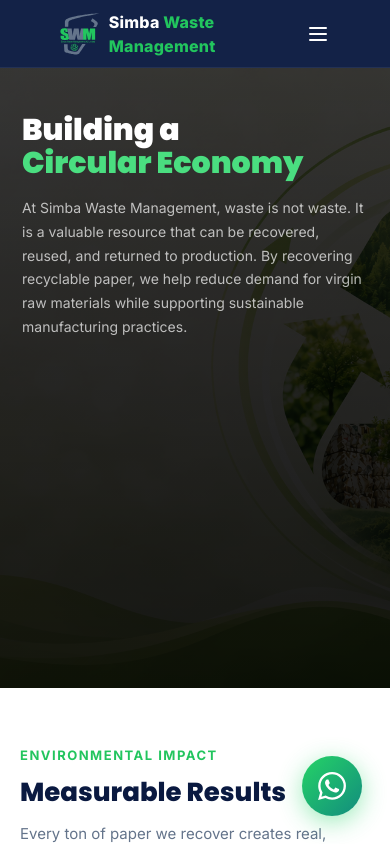
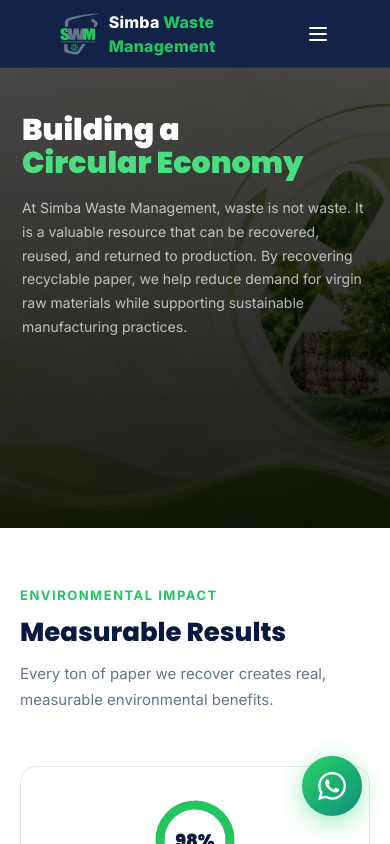
Before and after one commit to Lynn-Wanjiru/Simba-SWM, a React (Vite) app: page /sustainability in a window 390 px wide. Shown: the top 844 px of the page. Built offline with nearby package versions, Linux system fonts and the light colour scheme.

Commit message:
Refactor .sus-hero styles for improved layout
Updated the .sus-hero class to adjust height and min-height properties. Modified image object positioning and brightness filter for better visual appearance.

```diff
--- a/src/styles/globals.css
+++ b/src/styles/globals.css
@@ -277,8 +277,8 @@ body { font-family: 'Inter', sans-serif; overflow-x: hidden; }
 .sus-hero {
   position: relative !important;
   overflow: hidden !important;
-  height: 620px !important;
-  min-height: 620px !important;
+  height:auto !important;
+  min-height: 460px !important;
   background: #07130b;
 }
 
@@ -292,10 +292,10 @@ body { font-family: 'Inter', sans-serif; overflow-x: hidden; }
   object-fit: cover !important;
 
   /* Keeps the important lower part of the image visible */
-  object-position: center 70% !important;
+  object-position: center 35% !important;
 
   display: block;
-  filter: brightness(.5);
+  filter: brightness(.65);
 }
 
 .sus-hero::after {
@@ -305,9 +305,9 @@ body { font-family: 'Inter', sans-serif; overflow-x: hidden; }
   background:
     linear-gradient(
       180deg,
-      rgba(0,0,0,.35) 0%,
-      rgba(0,0,0,.45) 45%,
-      rgba(0,0,0,.55) 100%
+      rgba(0,0,0,.15) 0%,
+      rgba(0,0,0,.25) 45%,
+      rgba(0,0,0,.4) 100%
     );
   pointer-events: none;
 }
```
